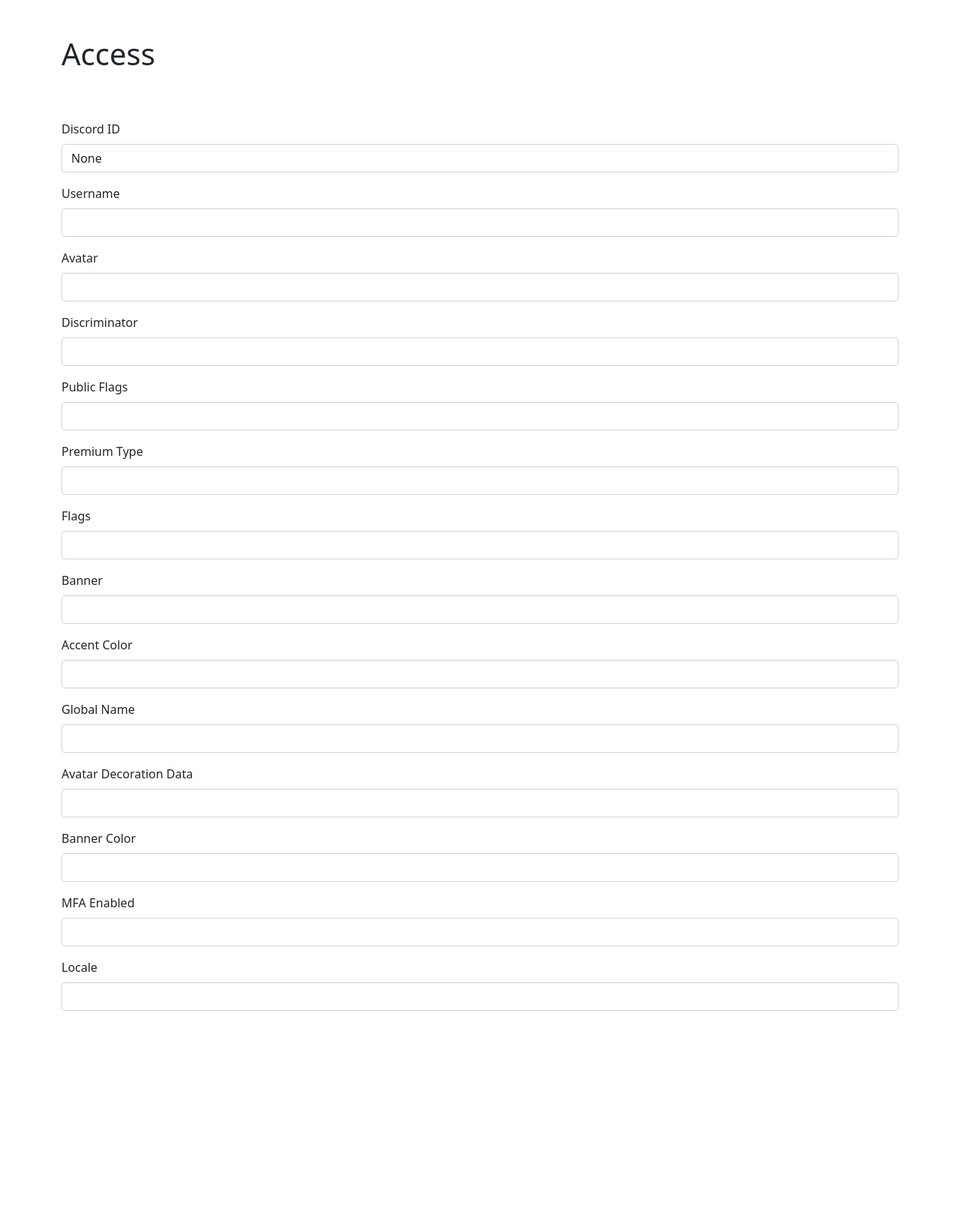
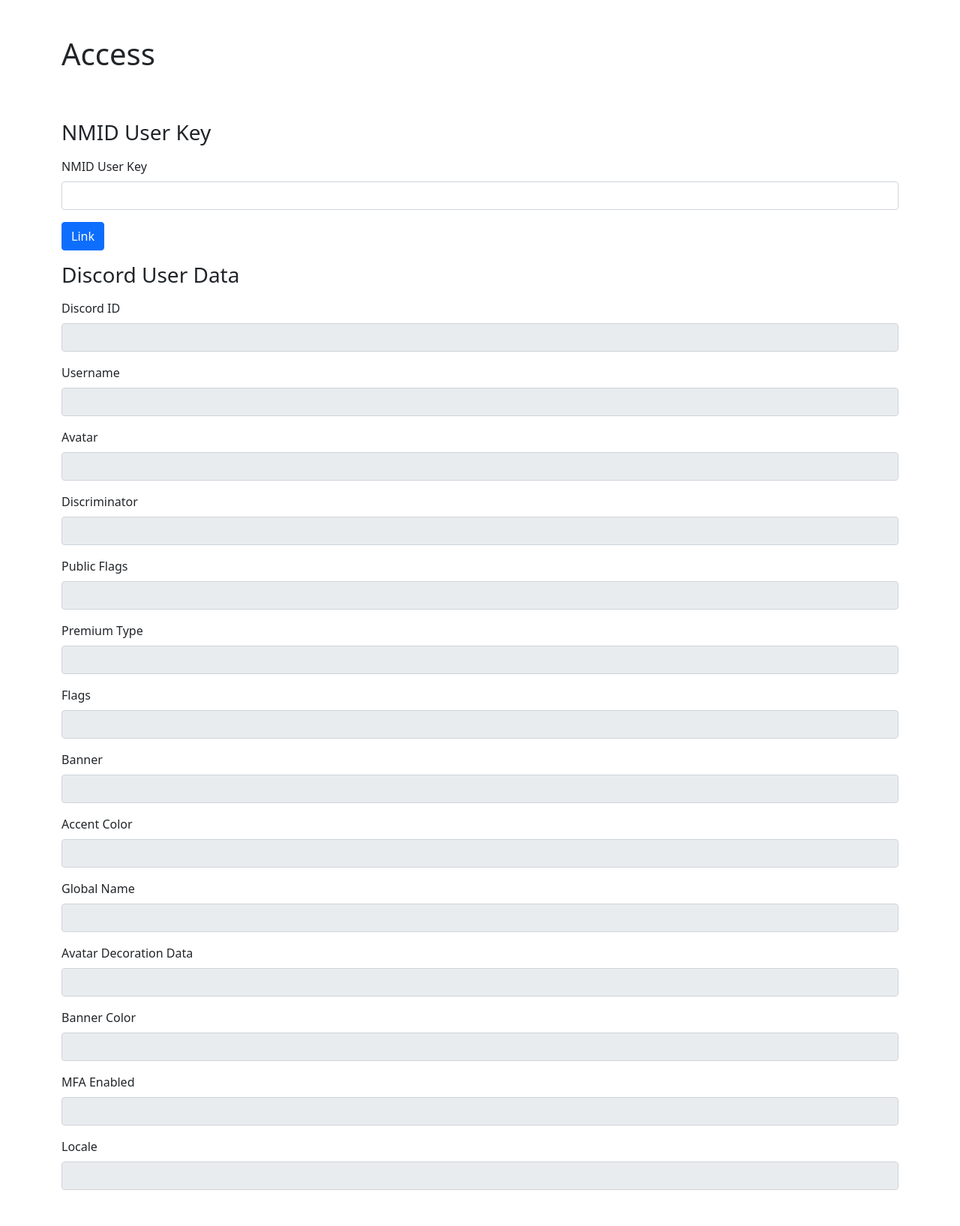
Before and after one commit to RPLaine/django-discord-authentication, a Django app: template demoproject/discordlogin/templates/discordlogin/access.html in a window 1280 px wide. Shown: the whole page at 75% size. Before the commit the page ends 1348 px from the top, so only its background shows below. Run offline with Django 4.2, Linux system fonts and the light colour scheme; the template is opened without the code that fills it, so the values that code supplies are empty.

Commit message:
Preparing nmid and dicord_id connection
Userdata used to be from discord server. Now it is coming from database.

```diff
--- a/demoproject/discordlogin/templates/discordlogin/access.html
+++ b/demoproject/discordlogin/templates/discordlogin/access.html
@@ -20,9 +20,27 @@
             <div class="col-12">
                 <form method="POST" action="{% url 'discord:access' %}">
                     {% csrf_token %}
+                    <!-- add nmid to the form -->
+                    <fieldset>
+                        <div class="mb-3">
+                            <h3>NMID User Key</h3>
+                        </div>
+                        <div class="mb-3">
+                            <label for="nmid_user_key" class="form-label">NMID User Key</label>
+                            <!-- Make it possible to insert a secret key that searches NMID table for a user and defines a foreign key if user is found -->
+                            <input type="text" class="form-control" id="nmid_user_key" name="nmid_user_key" value="{{nmid_user_key}}">
+                        </div>
+                        <div class="mb-3">
+                            <button type="submit" class="btn btn-primary" value="link">Link</button>
+                        </div>
+                    </fieldset>
+                    <fieldset disabled>
+                        <div class="mb-3">
+                            <h3>Discord User Data</h3>
+                        </div>
                         <div class="mb-3">
                             <label for="discord_id" class="form-label">Discord ID</label>
-                        <input type="text" class="form-control" id="discord_id" name="discord_id" value="{{user.id}}">
+                            <input type="text" class="form-control" id="discord_id" name="discord_id" value="{{user.discord_id}}">
                         </div>
                         <div class="mb-3">
                             <label for="username" class="form-label">Username</label>
@@ -76,6 +94,7 @@
                             <label for="locale" class="form-label">Locale</label>
                             <input type="text" class="form-control" id="locale" name="locale" value="{{user.locale}}">
                         </div>
+                    </fieldset>
                     <!-- <button type="submit" class="btn btn-primary">Update</button> -->
                 </form>
             </div>
```
Also changed, not shown: demoproject/discordlogin/views.py (+15 -2 lines). Lines whose indentation alone changed are shown as unchanged.
